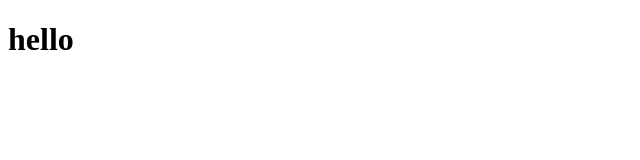
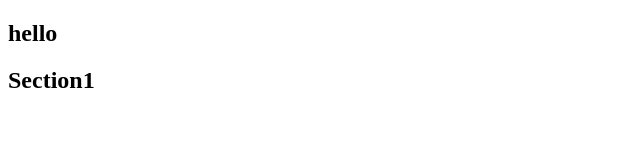
Before and after one commit to Vika080173/Tutorial, a plain HTML site: page index.html in a window 1280 px wide. Shown: the whole page, without its empty margins (0-640 px from the left). Drawn offline with Linux system fonts and the light colour scheme.

Commit message:
section1

```diff
--- a/index.html
+++ b/index.html
@@ -6,6 +6,7 @@
     <title>Document</title>
   </head>
   <body>
-    <h1>hello</h1>
+    <section><h1>hello</h1></section>
+    <section><h2>Section1</h2></section>
   </body>
 </html>
```
Also changed, not shown: 1 other file.
